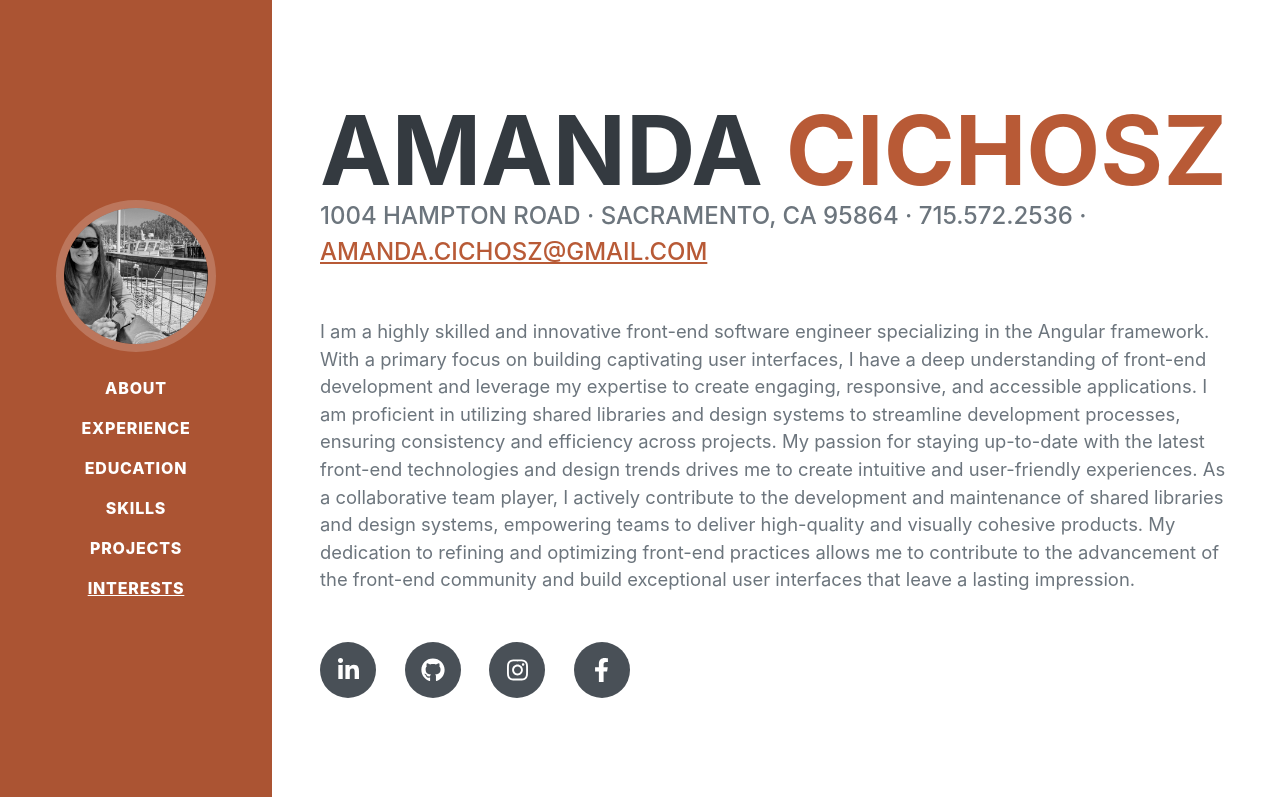
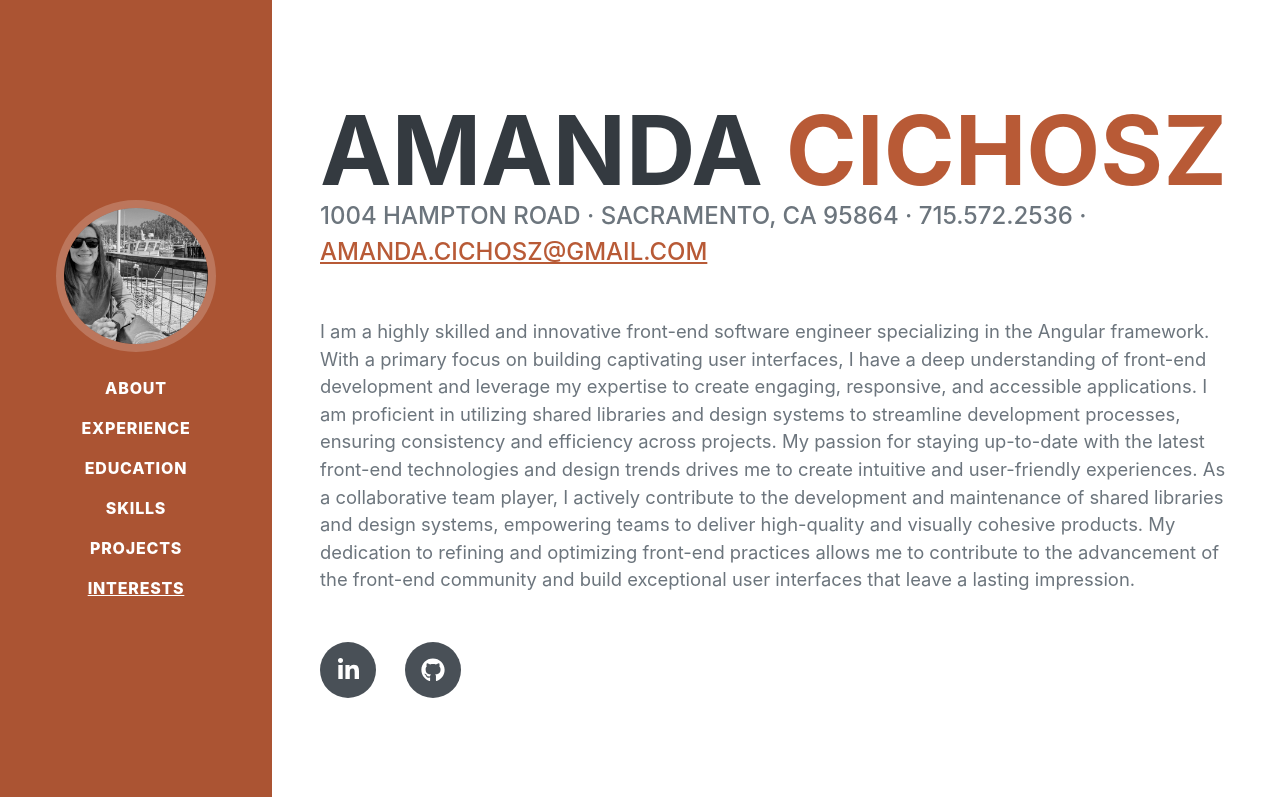
Before and after one commit to acicho13/acicho13.github.io, a website: page index.html in a window 1280 px wide. Shown: the top 797 px of the page. Drawn offline with nearby package versions, Linux system fonts and the light colour scheme; a web font is replaced by a local one.

Commit message:
remove social media

```diff
--- a/index.html
+++ b/index.html
@@ -51,8 +51,6 @@
                     <div class="social-icons">
                         <a class="social-icon" target="_blank" href="https://www.linkedin.com/in/amanda-cichosz-6261b678"><i class="fab fa-linkedin-in"></i></a>
                         <a class="social-icon" target="_blank" href="https://github.com/acicho13"><i class="fab fa-github"></i></a>
-                        <a class="social-icon" target="_blank" href="https://www.instagram.com/acichosz13/"><i class="fab fa-instagram"></i></a>
-                        <a class="social-icon" target="_blank" href="https://www.facebook.com/amanda.cichosz/"><i class="fab fa-facebook-f"></i></a>
                     </div>
                 </div>
             </section>
```
